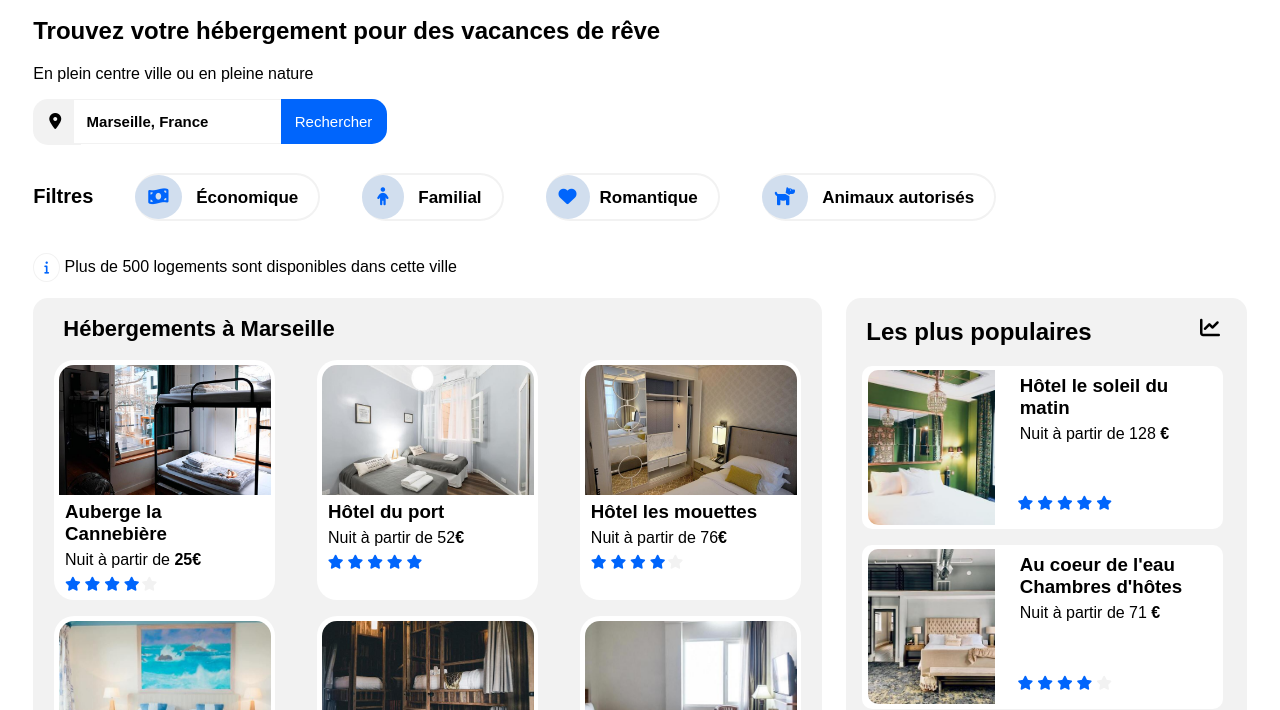
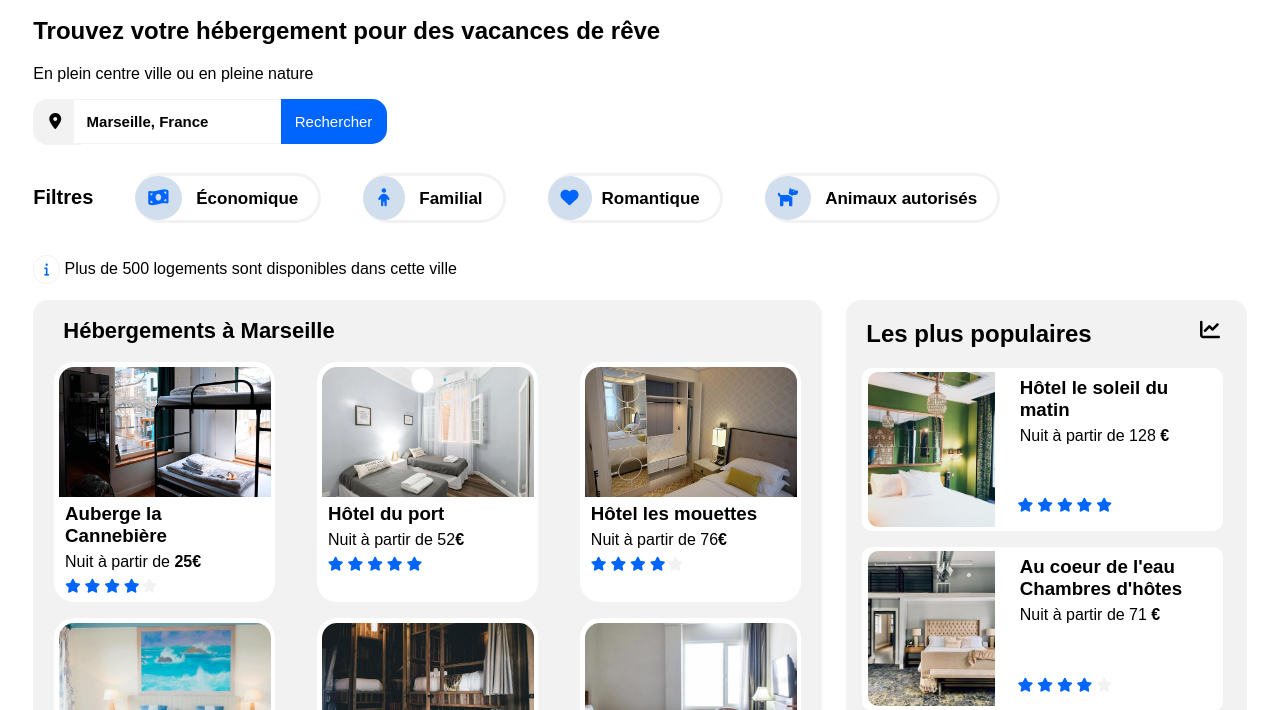
Before and after one commit to pierremorinv/PierreMorin_2_13042021, a plain HTML site: page index.html in a window 1280 px wide. Shown: the part 90-800 px from the top of the page. Drawn offline with Linux system fonts and the light colour scheme.

Commit message:
modif size filters borders

```diff
--- a/style.css
+++ b/style.css
@@ -202,7 +202,7 @@
 .itemList {
  list-style-type: none;
  padding-right: 20px;
- border: 2px solid #F2F2F2;
+ border: 3px solid #F2F2F2;
  border-radius:35px;
  border-left: none;
  margin-left: 42px;
```
